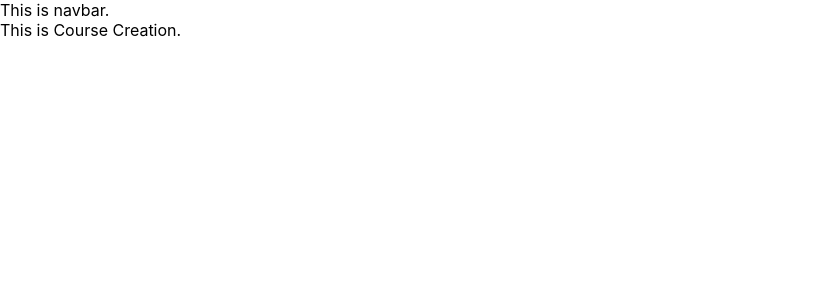
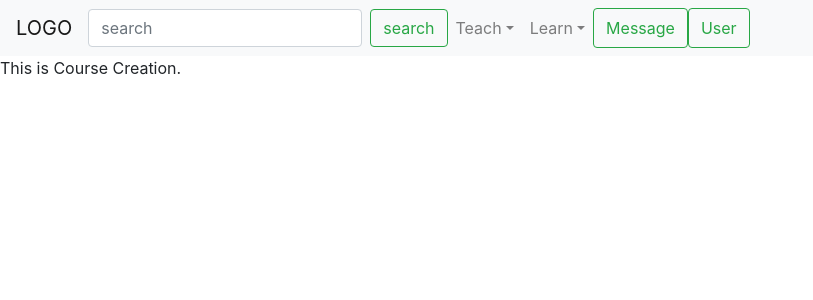
Before and after one commit to jgab13/TalentSwap, a React (Create React App) app in the folder talent_swap/: page /CourseCreation in a window 1280 px wide. Shown: the top 300 px of the page, without its empty margins (0-813 px from the left). Built offline with nearby package versions, Linux system fonts and the light colour scheme.

Commit message:
Add a simple navbar
Using react-bootstrap library

```diff
--- a/talent_swap/package.json
+++ b/talent_swap/package.json
@@ -6,7 +6,9 @@
     "@testing-library/jest-dom": "^5.11.5",
     "@testing-library/react": "^11.1.0",
     "@testing-library/user-event": "^12.1.10",
+    "bootstrap": "^4.5.3",
     "react": "^17.0.1",
+    "react-bootstrap": "^1.4.0",
     "react-dom": "^17.0.1",
     "react-router-dom": "^5.2.0",
     "react-scripts": "4.0.0",
--- a/talent_swap/src/App.js
+++ b/talent_swap/src/App.js
@@ -1,6 +1,9 @@
 import React from 'react';
 import './App.css';
+
 import { Route, Switch, BrowserRouter } from 'react-router-dom';
+import "bootstrap/dist/css/bootstrap.min.css";
+
 import Home from './react-components/Home';
 import CourseCreation from './react-components/CourseCreation';
 
--- a/talent_swap/src/react-components/Header/index.js
+++ b/talent_swap/src/react-components/Header/index.js
@@ -1,14 +1,43 @@
 import React from "react";
 
 import "./styles.css";
+import Navbar from 'react-bootstrap/Navbar';
+import Nav from "react-bootstrap/Nav";
+import Button from "react-bootstrap/Button";
+import NavDropdown from "react-bootstrap/NavDropdown";
+import Form from "react-bootstrap/Form";
+import FormControl from "react-bootstrap/FormControl";
+
 
 /* The Header Component */
 class Header extends React.Component {
-  /* NEED TO CHANGED TO NAVBAR */
   render() {
     return (
       <div>
-        This is navbar.
+        <Navbar bg="light">
+		  <Navbar.Brand href="./">LOGO</Navbar.Brand>
+		  <Form inline>
+	        <FormControl type="text" placeholder="search" className="mr-sm-2" />
+	        <Button variant="outline-success" href="/Course">search</Button>
+	      </Form>
+		  <Navbar.Toggle aria-controls="basic-navbar-nav" />
+		  <Navbar.Collapse id="basic-navbar-nav">
+		    <Nav className="mr-auto">
+			  <NavDropdown title="Teach" id="basic-nav-dropdown" variant="success">
+		        <NavDropdown.Item href="/CourseCreation">Create a New Course</NavDropdown.Item>
+		        <NavDropdown.Item href="/Course">View Past Courses</NavDropdown.Item>
+		        <NavDropdown.Item href="/Course">View Upcoming Courses</NavDropdown.Item>
+		      </NavDropdown>
+		      <NavDropdown title="Learn" id="basic-nav-dropdown">
+		        <NavDropdown.Item href="#action/3.1">Find a Course</NavDropdown.Item>
+		        <NavDropdown.Item href="/Course">View Past Courses</NavDropdown.Item>
+		        <NavDropdown.Item href="/Course">View Upcoming Courses</NavDropdown.Item>
+		      </NavDropdown>
+		      <Button variant="outline-success">Message</Button>
+		      <Button variant="outline-success">User</Button>
+		    </Nav>
+		  </Navbar.Collapse>
+		</Navbar>
       </div>
     );
   }
```
Also changed, not shown: 1 other file (tests, documents, lock files or other folders).
